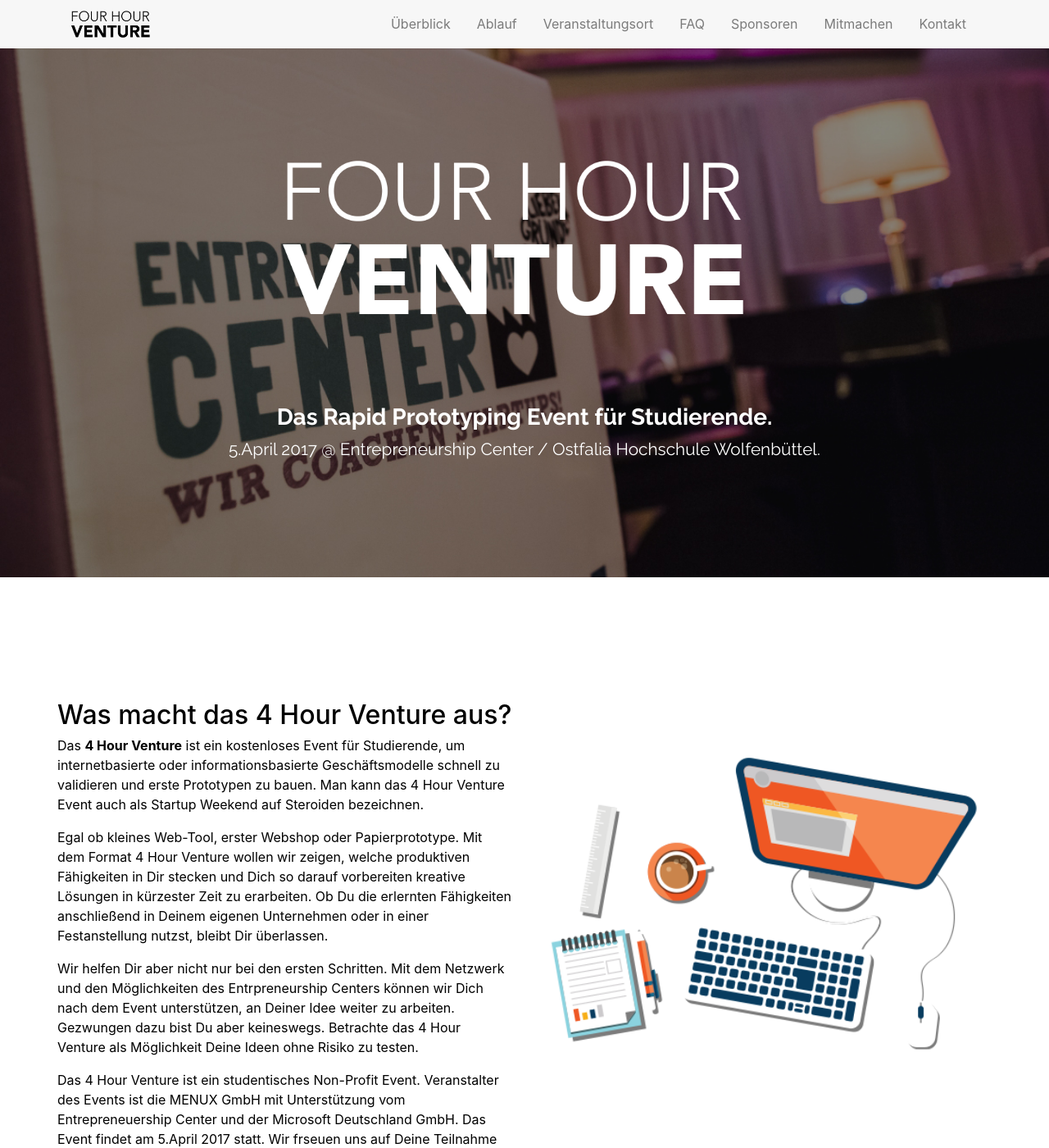
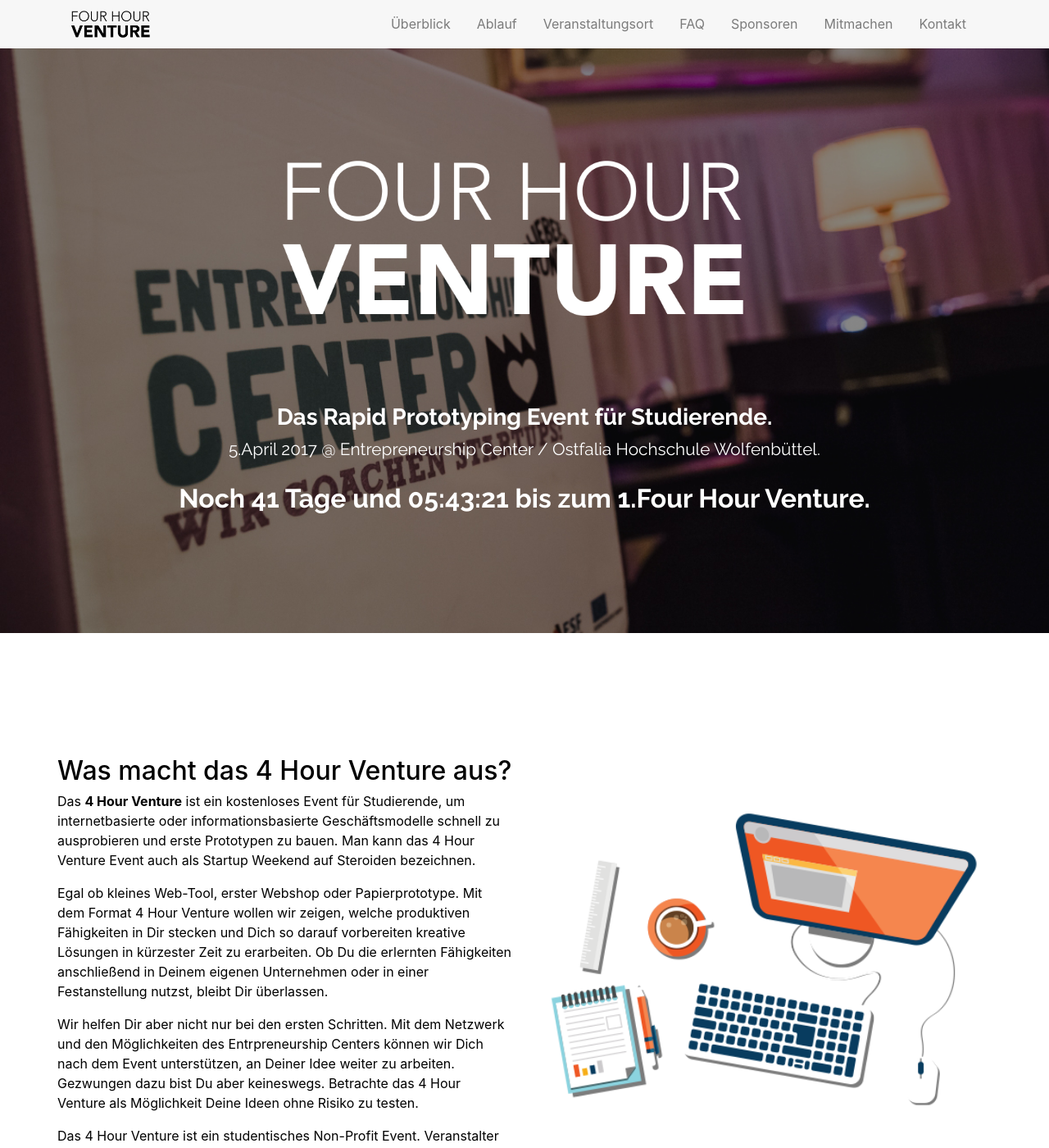
Before and after one commit to Menux/4-Hour-Venture, a Jekyll site: the page built from index.html, in a window 1280 px wide and 1400 px high. Shown: the whole window at 82% size. Built offline with Jekyll 4.4.1, drawn with Linux system fonts in a browser that asks for light colours.

Commit message:
Add countdown, meta tags and minor bug fixes

```diff
--- a/_layouts/default.html
+++ b/_layouts/default.html
@@ -1,13 +1,28 @@
 <!DOCTYPE html>
-<html lang="en">
-
+<html lang="de-DE">
 <head>
     <meta charset="utf-8">
-    <meta name="viewport" content="width=device-width, initial-scale=1, shrink-to-fit=no">
+    <meta name="viewport" content="width=device-width, initial-scale=1, shrink-to-fit=no, maximum-scale=1.0, user-scalable=no">
     <meta http-equiv="x-ua-compatible" content="ie=edge">
 
-    <title>4 Hour Venture - Powered by MENUX</title>
-    <meta name="description" content="">
+    <title>4 Hour Venture - Non-Profit Rapid Prototyping Event powered by MENUX</title>
+
+    <meta name="robots" content="index, follow" />
+    <meta http-equiv="X-UA-Compatible" content="IE=edge,chrome=1">
+
+    <meta name="author" content="MENUX GmbH">
+    <meta name="publisher" content="MENUX GmbH">
+    <meta name="copyright" content="MENUX GmbH">
+    <meta name="description" content="Das 4 Hour Venture ist ein Non-Profit Event für Studierende aus der Region Braunschweig. Bei dem Event werden innerhalb von 4 Stunden Ideen zu ersten Prototypen.">
+    <meta name="keywords" content="4 Hour Venture, Four Hour Venture, Startup Weekend, Braunschweig Startup, Braunschweig, Startups in Braunschweig, Startup Event Braunschweig, MENUX, MENUX GmbH, Startup Ostfalia, Startup Wolfsburg, Braunschweig Startup, Wolfsburg Startups, Startup Event">
+    <meta name="page-topic" content="Wirtschaft">
+    <meta name="audience" content="Alle"><meta http-equiv="content-language" content="de">
+    <meta name="robots" content="index, follow">
+    <meta name="DC.Creator" content="MENUX GmbH">
+    <meta name="DC.Publisher" content="MENUX GmbH">
+    <meta name="DC.Rights" content="MENUX GmbH">
+    <meta name="DC.Description" content="Das 4 Hour Venture ist ein Non-Profit Event für Studierende aus der Region Braunschweig. Bei dem Event werden innerhalb von 4 Stunden Ideen zu ersten Prototypen.">
+    <meta name="DC.Language" content="de">
 
     <!-- FONTS -->
     <link href="https://fonts.googleapis.com/css?family=Raleway:300,400,500,700" rel="stylesheet">
@@ -75,18 +90,16 @@
     </div>
     <!-- /container -->
 
-
     <!-- Bootstrap core JavaScript
     ================================================== -->
     <!-- Placed at the end of the document so the pages load faster -->
 
     <!-- JavaScript -->
-    <script src="assets/js/jquery.min.js"></script>
-    <script src="assets/js/tether.min.js"></script>
-    <script src="assets/js/bootstrap.min.js"></script>
-    <script src="assets/js/jquery.easing.min.js"></script>
-    <script src="assets/js/script.js"></script>
-
+    <script src="assets/js/jquery.min.js" type="text/javascript"></script>
+    <script src="assets/js/tether.min.js" type="text/javascript"></script>
+    <script src="assets/js/bootstrap.min.js" type="text/javascript"></script>
+    <script src="assets/js/jquery.easing.min.js" type="text/javascript"></script>
+    <script src="assets/js/jquery.countdown.min.js" type="text/javascript"></script>
+    <script src="assets/js/script.js" type="text/javascript"></script>
 </body>
-
 </html>
--- a/assets/css/main.scss
+++ b/assets/css/main.scss
@@ -39,6 +39,12 @@
 
 #start-into h1{
   text-align: center;
+}
+
+#countdown{
+  font-size: 2em;
+  margin: 20px 0 0 0;
+  font-weight: bold;
 }
 
 // Footer
@@ -93,6 +99,10 @@
   padding: 30px;
 }
 
+.red-table-row{
+  background: #E02129;
+}
+
 // Google maps
 #wrapper {
   position: relative;
@@ -126,6 +136,10 @@
   text-align: center;
 }
 
+#faq .col-md-6{
+  padding: 15px 20px;
+}
+
 // Sponsors
 #sponsors{
   padding: 150px 0;
--- a/assets/js/script.js
+++ b/assets/js/script.js
@@ -1,6 +1,7 @@
 // JavaScript Codes
-$(function(){
+$(function() {
 
+    // ## Scrolling
     //jQuery to collapse the navbar on scroll
     $(window).scroll(function() {
         if ($(".navbar").offset().top > 50) {
@@ -20,8 +21,21 @@ $(function(){
             event.preventDefault();
         });
     });
+
+    // ## Count Down
+    $("#countdown").countdown("2017/04/05 17:00:00", {elapse: true}).on('update.countdown', function(event) {
+        if (event.elapsed && event.strftime('%H') === "06") {
+            $(this).text(event.strftime('Das Event ist schon zu Ende. Bis zum nächsten Mal.'));
+        } else if (event.elapsed) {
+            $(this).text(event.strftime('Das Event läuft grade auf hochtouren.'));
+        } else {
+            $(this).text(event.strftime('Noch %D Tage und %H:%M:%S bis zum 1.Four Hour Venture.'));
+        }
     });
 
+});
+
+// ## Google Maps
 function initialize() {
     var latlng = new google.maps.LatLng(52.1791125, 10.5587162);
     var myOptions = {
@@ -34,8 +48,7 @@ function initialize() {
         draggable: false,
         mapTypeId: google.maps.MapTypeId.ROADMAP
     };
-    var map = new google.maps.Map(document.getElementById("map"),
-myOptions);
+    var map = new google.maps.Map(document.getElementById("map"), myOptions);
 }
 var myKey = "AIzaSyCSpMm9sAWUDHV-RIgK1mDsRGMDFPLjKRQ";
 function loadScript() {
--- a/index.html
+++ b/index.html
@@ -8,6 +8,7 @@ layout: default
             <img src="{{site.baseurl}}/assets/images/logo.png" width="100%" />
             <h3><strong>Das Rapid Prototyping Event für Studierende.</strong></h3>
             <p>5.April 2017 @ Entrepreneurship Center / Ostfalia Hochschule Wolfenbüttel.</p>
+            <div id="countdown"></div>
         </div>
     </div>
 </div>
@@ -19,7 +20,7 @@ layout: default
       <h2>Was macht das 4 Hour Venture aus?</h2>
       <p>
           Das <strong>4 Hour Venture</strong> ist ein kostenloses Event für Studierende,
-          um internetbasierte oder informationsbasierte Geschäftsmodelle schnell zu validieren und erste Prototypen zu bauen.
+          um internetbasierte oder informationsbasierte Geschäftsmodelle schnell zu ausprobieren und erste Prototypen zu bauen.
           Man kann das 4 Hour Venture Event auch als Startup Weekend auf Steroiden bezeichnen.
       </p>
 
@@ -56,7 +57,7 @@ layout: default
     <h2 class="text-center">Ablauf des 4 Hour Venture</h2>
 
     <div class="row">
-      <div class="col-md-4">
+      <div class="col-sm-12 col-md-4">
         <h4>Vorbereitung</h4>
         <table class="table table-inverse" id="timetable">
             <tr>
@@ -86,7 +87,7 @@ layout: default
                 </td>
             </tr>
 
-            <tr>
+            <tr class="red-table-row">
                 <td>
                     31.03.2017
                 </td>
@@ -117,10 +118,10 @@ layout: default
         </table>
 
       </div>
-      <div class="col-md-4">
+      <div class="col-md-4 col-sm-12">
 
         <h4>Veranstaltungstag: 5.April 2017</h4>
-        <table class="table table-inverse" id="timetable">
+        <table class="table table-inverse col-12" id="timetable">
             <tr>
                 <td>
                     16:00 - 17:00
@@ -179,7 +180,7 @@ layout: default
             </tr>
         </table>
       </div>
-      <div class="col-md-4">
+      <div class="col-md-4 col-sm-12 col-12">
 
         <h3>Nachbereitung</h3>
         <table class="table table-inverse" id="timetable">
```
Also changed, not shown: assets/js/jquery.countdown.min.js (added). Lines whose indentation alone changed are shown as unchanged.
